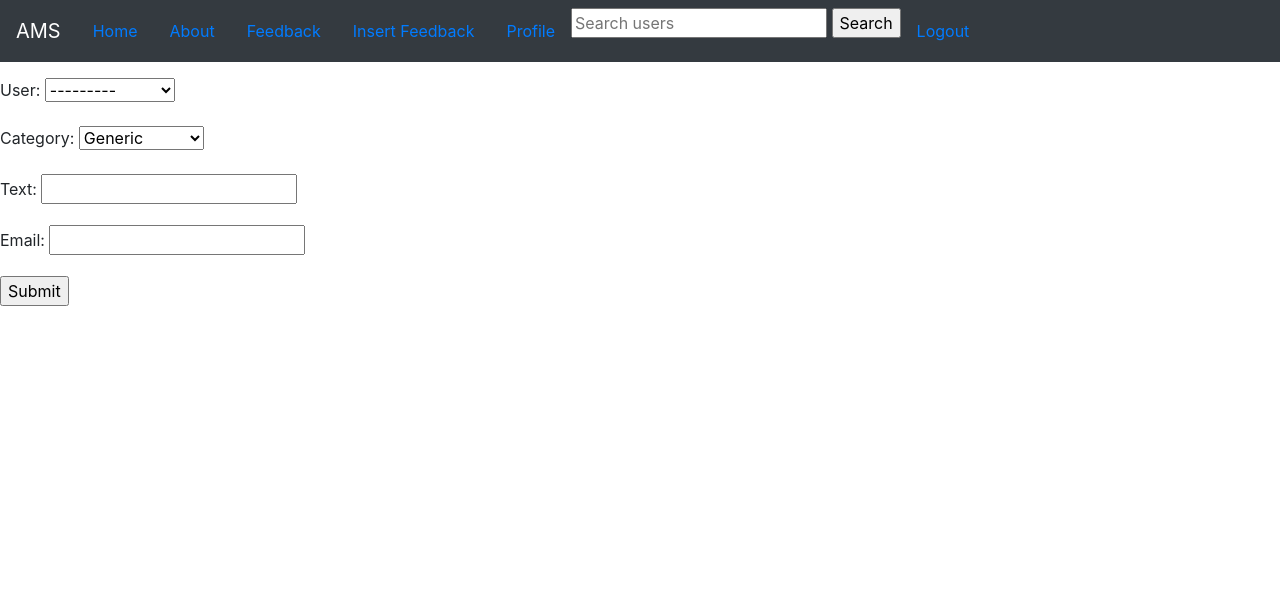
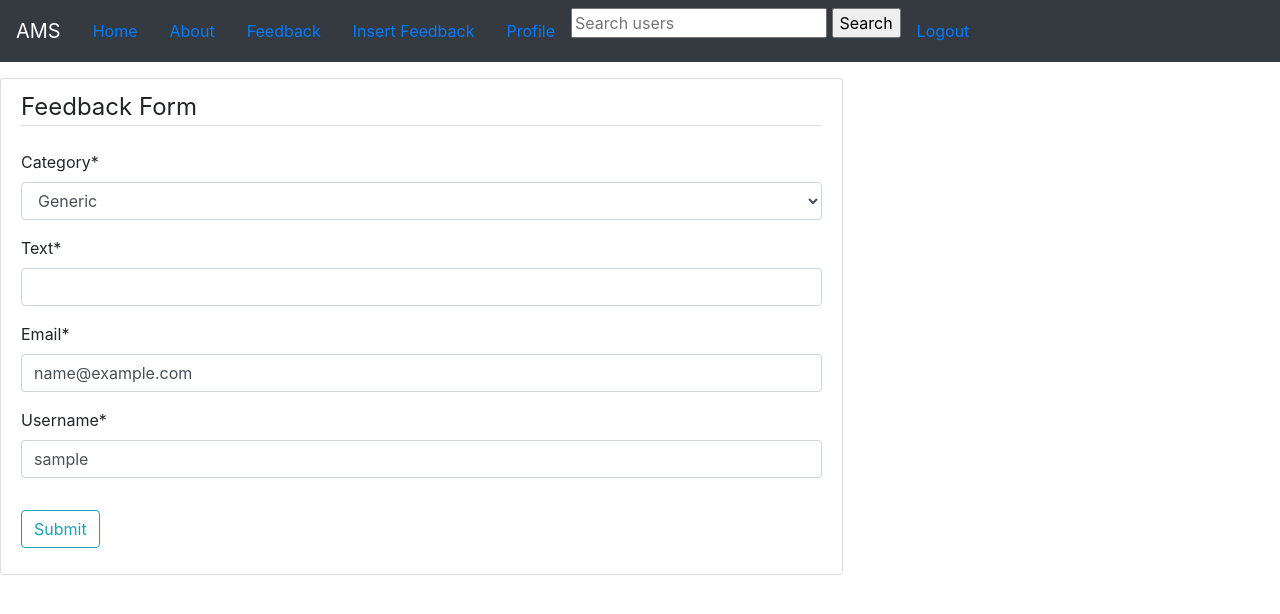
Before and after one commit to Siddharth-Ramawat/SMEC-AMS, a Django app: page /feedback/ in a window 1280 px wide. Shown: the top 614 px of the page. Run offline with Django 3.2, Linux system fonts and the light colour scheme; the visitor is signed in with stand-in values (Sample User, id 1); data comes from the database, SQL or seed files in the repository; some libraries are stand-ins or nearby versions.

Commit message:
Updated feedback forms and views,changed templates too

```diff
--- a/feedback/forms/feedback_form.py
+++ b/feedback/forms/feedback_form.py
@@ -12,6 +12,8 @@ FEEDBACK_CHOICES = (
     )
 
 class FeedbackForm(forms.ModelForm):
-     class Meta:
+    username = forms.CharField(max_length=120)
+    class Meta:
          model = Feedback
-         exclude = []
+         include = ['username']
+         exclude = ['user']
--- a/feedback/models.py
+++ b/feedback/models.py
@@ -25,4 +25,4 @@ class Feedback(models.Model):
     email= models.EmailField()
 
     def __str__(self):
-        return self.user.username
+        return self.user.user_id
--- a/feedback/templates/insert_feedback.html
+++ b/feedback/templates/insert_feedback.html
@@ -1,9 +1,17 @@
 {% extends 'dash/base.html' %}
-
+{% load crispy_forms_tags %}
 {% block content %}
-<form action="{% url 'feedback_home' %}"  method="POST">
-    {% csrf_token %}
-    {{ form.as_p }}
-    <input type="submit" />
-</form>
+ <div class="content-section">
+    <form action="{% url 'feedback_home' %}"  method="POST">
+        {% csrf_token %}
+        <fieldset class="form-group">
+              <legend class="border-bottom mb-4">Feedback Form</legend>
+                {{ form | crispy }}
+              <!-- {{ form.as_p }} -->
+        </fieldset>
+        <div class="form-group">
+              <input class="btn btn-outline-info" type="submit" value="Submit" />
+        </div>
+    </form>
+ </div>
 {% endblock %}
--- a/feedback/templates/success.html
+++ b/feedback/templates/success.html
@@ -1,8 +1,6 @@
 {% extends 'dash/base.html' %}
 
-{% block title %}Thanks{% endblock %}
-
 {% block content %}
-<h1>Thanks for your response.</h1>
-<p><a href="{% url 'feedback_home' %}">Give another feedback?</a></p>
+<h1>Feedback submitted successfully.</h1>
+<p><a class="btn btn-outline-info" href="{% url 'feedback_home' %}">Give another feedback?</a></p>
 {% endblock %}
--- a/feedback/templates/view_feedback.html
+++ b/feedback/templates/view_feedback.html
@@ -1,6 +1,4 @@
 {% extends 'dash/base.html' %}
-
-
 
 {% block content %}
 
@@ -34,8 +32,8 @@
             {{ entry.category }}
     </div>
 </article>
+{% endfor %}
 </main>
-{% endfor %}
 {% endif %}
 <div>
     <a href="{% url 'view_feedback' %}">View All/Home</a>
--- a/feedback/urls.py
+++ b/feedback/urls.py
@@ -3,8 +3,8 @@ from django.urls import path
 from .views import *
 
 urlpatterns =[
-    path(r'feedback/',FeedbackView.as_view(),name="feedback_home"),
-    path(r'view/',ViewAllFeedback.as_view(),name="view_feedback"),
-    path(r'view/<str:cat>',ViewAllFeedback.as_view(),name="view_cat_feedback"),
+    path(r'feedback/', FeedbackView.as_view(),name="feedback_home"),
+    path(r'view/', ViewAllFeedback.as_view(),name="view_feedback"),
+    path(r'view/<str:cat>', ViewAllFeedback.as_view(),name="view_cat_feedback"),
 
 ]
--- a/feedback/views/insert_feedback.py
+++ b/feedback/views/insert_feedback.py
@@ -1,21 +1,27 @@
 from django.shortcuts import render
 from django.http import HttpResponseRedirect
+from django.contrib import messages
 from django.views import View
 from django.shortcuts import render
 from ..forms import FeedbackForm
-
+from users.models import Profile
 
 class FeedbackView(View):
-    form_class = FeedbackForm
-    def get(self,request,*args,**kwargs):
+    def get(self,request, *args, **kwargs):
+        initial = {'username':request.user.username}
+        form = FeedbackForm(instance=request.user, initial=initial)
         return render(request,
                       template_name='insert_feedback.html',
-                      context={'form':self.form_class,'title':'Feedback Form'})
+                      context={'form': form, 'title': 'Feedback Form'})
 
-    def post(self,request,*args,**kwargs):
-        form = FeedbackForm(request.POST)
+    def post(self, request, *args, **kwargs):
+        initial = {'username':request.user.username}
+        form = FeedbackForm(request.POST, initial=initial)
         if form.is_valid():
+            form = form.save(commit = False)
+            form.user = Profile.objects.get(id=request.user.id)
             form.save()
-            return render(request,"success.html")
+            messages.success(request, f'Feedback has been submitted successfully')
+            return render(request, "success.html", context={'title': 'Feedback Success'})
 
-        return render(request,'insert_feedback.html',{'form':self.form_class,'title':'Feedback Form'})
+        return render(request, 'insert_feedback.html', {'form': form, 'title': 'Feedback Form'})
--- a/feedback/views/view_feedback.py
+++ b/feedback/views/view_feedback.py
@@ -9,11 +9,11 @@ from django.contrib.auth.decorators import login_required
 # @login_required
 class ViewAllFeedback(View):
 
-    def get(self,request,*args,**kwargs):
+    def get(self, request, *args, **kwargs):
 
         if kwargs:
             feedback_entries = Feedback.objects.filter(category=kwargs['cat'])
-            return render(request,template_name="view_feedback.html",context={'feedback':feedback_entries,'title':'View Feedback'})
+            return render(request, template_name="view_feedback.html", context={'feedback': feedback_entries, 'title':'View Feedback'})
 
         feedback_entries = Feedback.objects.all()
-        return render(request,template_name="view_feedback.html",context={'feedback':feedback_entries,'title':'View Feedback'})
+        return render(request, template_name="view_feedback.html", context={'feedback': feedback_entries, 'title':'View Feedback'})
--- a/users/forms.py
+++ b/users/forms.py
@@ -29,7 +29,7 @@ class ProfileUpdateForm(forms.ModelForm):
 
     class Meta:
         model = Profile
-        fields = ['dept','registration_number','image']
+        fields = ['dept', 'registration_number', 'image']
 
     def clean_dept(self):
         return self.cleaned_data['dept'].upper()
```
Also changed, not shown: dash/views.py (+5 -5 lines).
